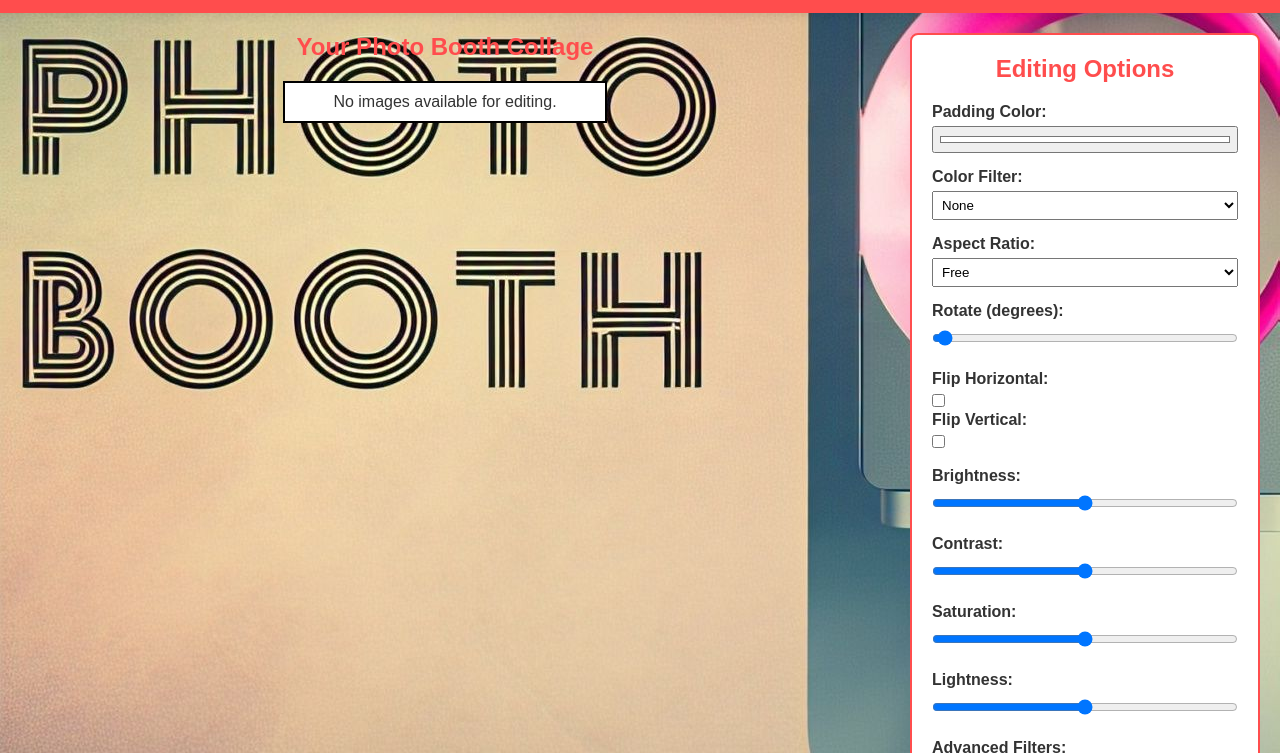
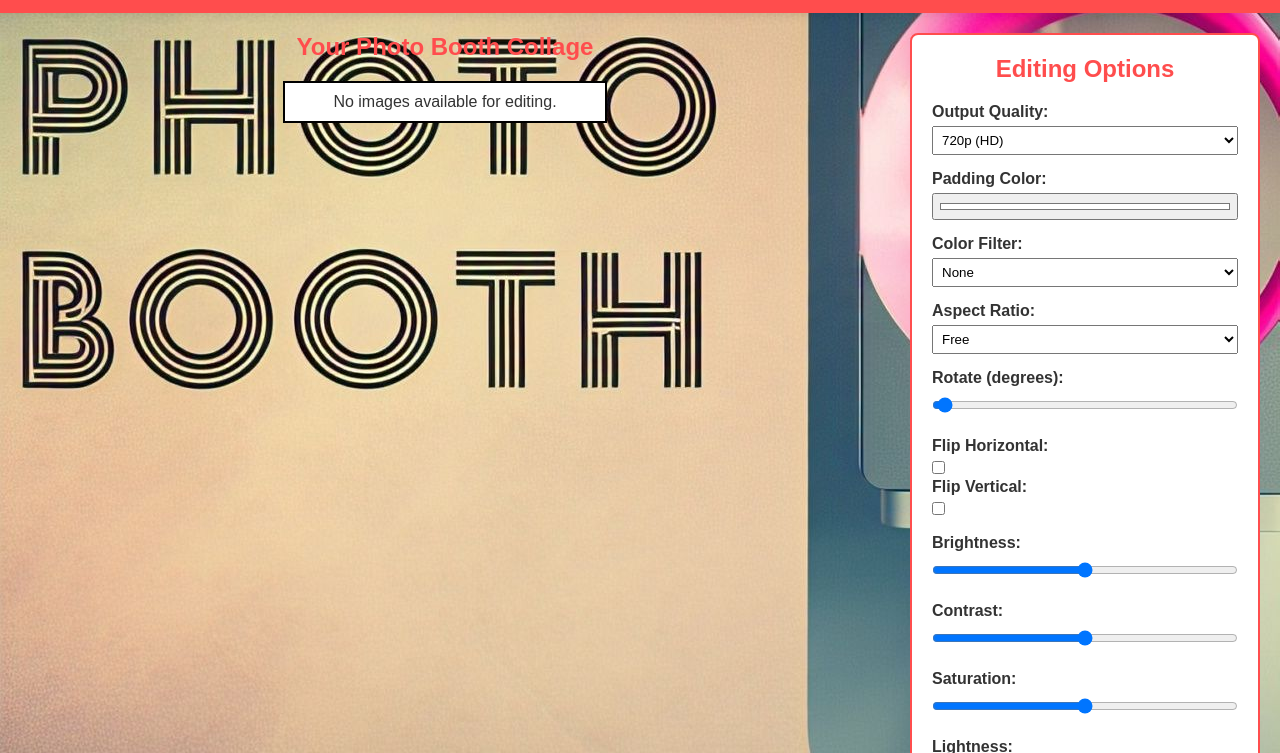
Before and after one commit to Lohin0105/PhotoBooth, a plain HTML site: page edit.html in a window 1280 px wide. Shown: the part 47-800 px from the top of the page. Drawn offline with Linux system fonts and the light colour scheme.

Commit message:
Update edit.html

```diff
--- a/edit.html
+++ b/edit.html
@@ -32,7 +32,18 @@
     <div class="controls-container">
       <h2>Editing Options</h2>
 
-      <!-- Original Controls -->
+      <!-- Output Quality Selector -->
+      <div class="control-group">
+        <label for="resolution">Output Quality:</label>
+        <select id="resolution">
+          <option value="144">144p (Mobile)</option>
+          <option value="480">480p (SD)</option>
+          <option value="720" selected>720p (HD)</option>
+          <option value="1080">1080p (Full HD)</option>
+          <option value="2160">2160p (4K)</option>
+        </select>
+      </div>
+
       <div class="control-group">
         <label for="paddingColor">Padding Color:</label>
         <input type="color" id="paddingColor" value="#ffffff">
@@ -46,8 +57,6 @@
           <option value="brightness(1.2)">Vintage</option>
         </select>
       </div>
-
-      <!-- New Features -->
       <div class="control-group">
         <label for="aspectRatio">Aspect Ratio:</label>
         <select id="aspectRatio">
@@ -92,7 +101,6 @@
           <option value="blur(2px)">Soft Focus</option>
         </select>
       </div>
-      <!-- Removed text overlay feature and red eye reduction/skin smoothing controls -->
       <div class="control-group">
         <label for="frameSelect">Select Frame:</label>
         <select id="frameSelect">
```
